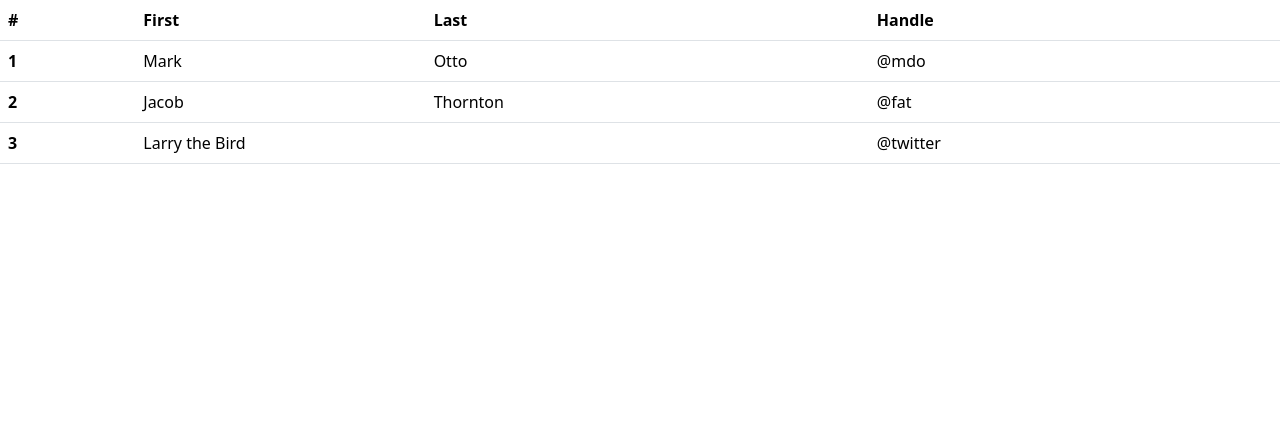
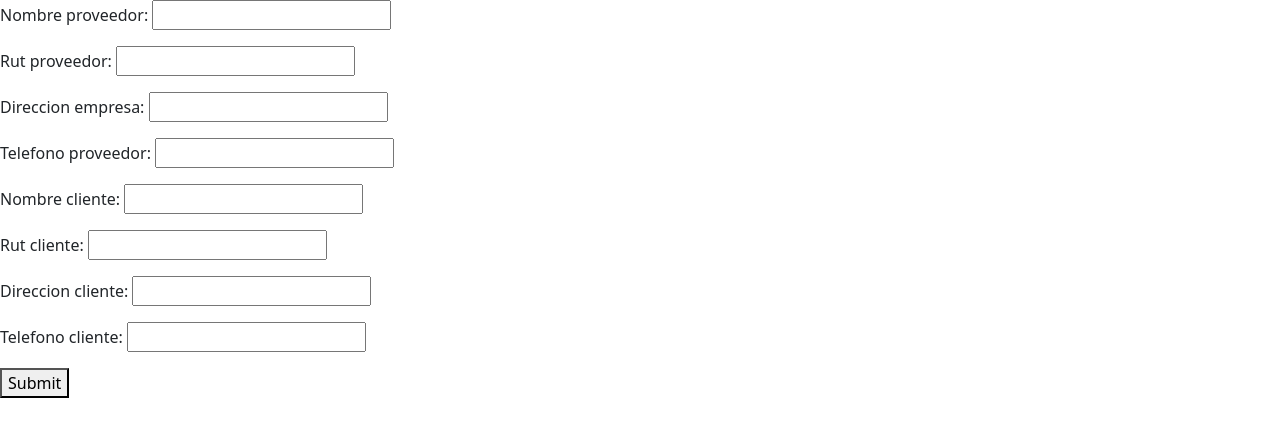
Before and after one commit to marcelaGonzalezArancibia/proyecto_time, a Django app: page /crear_orden in a window 1280 px wide. Shown: the top 437 px of the page. Run offline with Django 5.2, Linux system fonts and the light colour scheme.

Commit message:
se crea y agrega form de orden

```diff
--- /dev/null
+++ b/app/forms.py
@@ -0,0 +1,7 @@
+from django import forms
+from .models import orden_compra
+
+class ordenForm(forms.ModelForm):
+    class Meta:
+        model = orden_compra
+        fields = '__all__'
--- a/app/templates/crear_orden.html
+++ b/app/templates/crear_orden.html
@@ -7,34 +7,10 @@
     <link href="https://cdn.jsdelivr.net/npm/bootstrap@5.3.3/dist/css/bootstrap.min.css" rel="stylesheet" integrity="sha384-QWTKZyjpPEjISv5WaRU9OFeRpok6YctnYmDr5pNlyT2bRjXh0JMhjY6hW+ALEwIH" crossorigin="anonymous">
 </head>
 <body>
-    <table class="table">
-        <thead>
-          <tr>
-            <th scope="col">#</th>
-            <th scope="col">First</th>
-            <th scope="col">Last</th>
-            <th scope="col">Handle</th>
-          </tr>
-        </thead>
-        <tbody>
-          <tr>
-            <th scope="row">1</th>
-            <td>Mark</td>
-            <td>Otto</td>
-            <td>@mdo</td>
-          </tr>
-          <tr>
-            <th scope="row">2</th>
-            <td>Jacob</td>
-            <td>Thornton</td>
-            <td>@fat</td>
-          </tr>
-          <tr>
-            <th scope="row">3</th>
-            <td colspan="2">Larry the Bird</td>
-            <td>@twitter</td>
-          </tr>
-        </tbody>
-      </table>
+    <form method="post">
+        {% csrf_token %}
+        {{ form.as_p }}
+        <button type="submit">Submit</button>
+    </form>
 </body>
 </html>
--- a/app/views.py
+++ b/app/views.py
@@ -1,4 +1,5 @@
 from django.shortcuts import render
+from .forms import ordenForm
 
 # Create your views here.
 def index(request):
@@ -9,4 +10,7 @@ def page_producto(request):
 
 
 def crear_orden(request):
-    return render(request,'crear_orden.html')
+    data = {
+        'form': ordenForm()
+    }
+    return render(request,'crear_orden.html',data)
```
